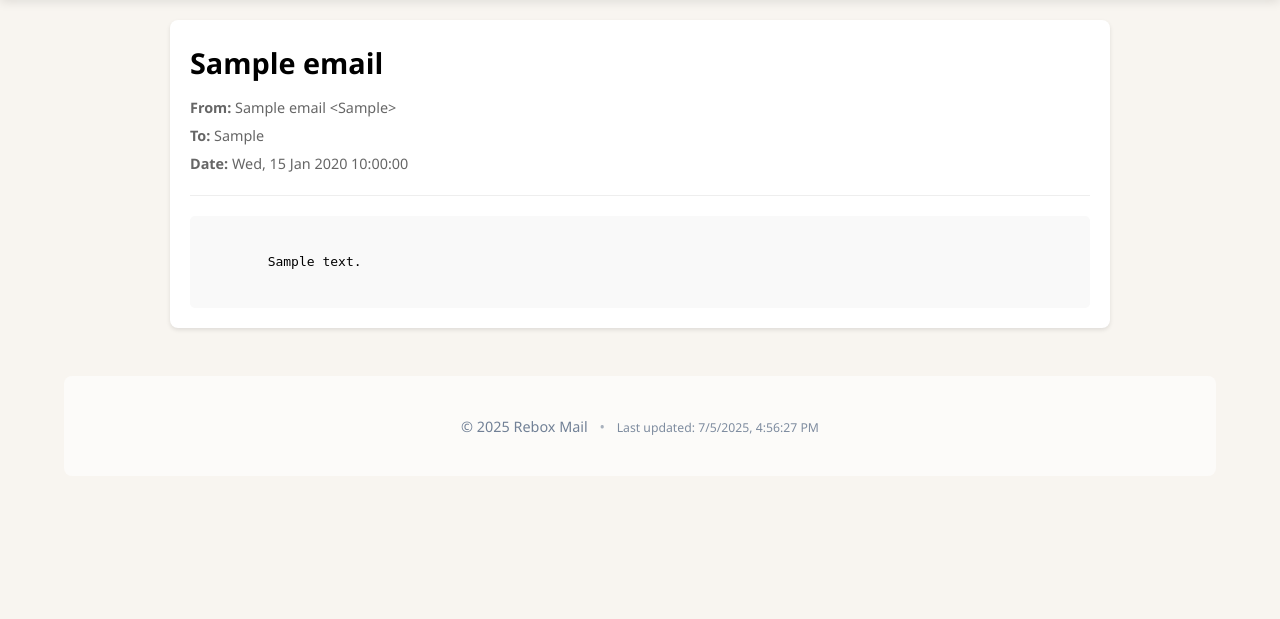
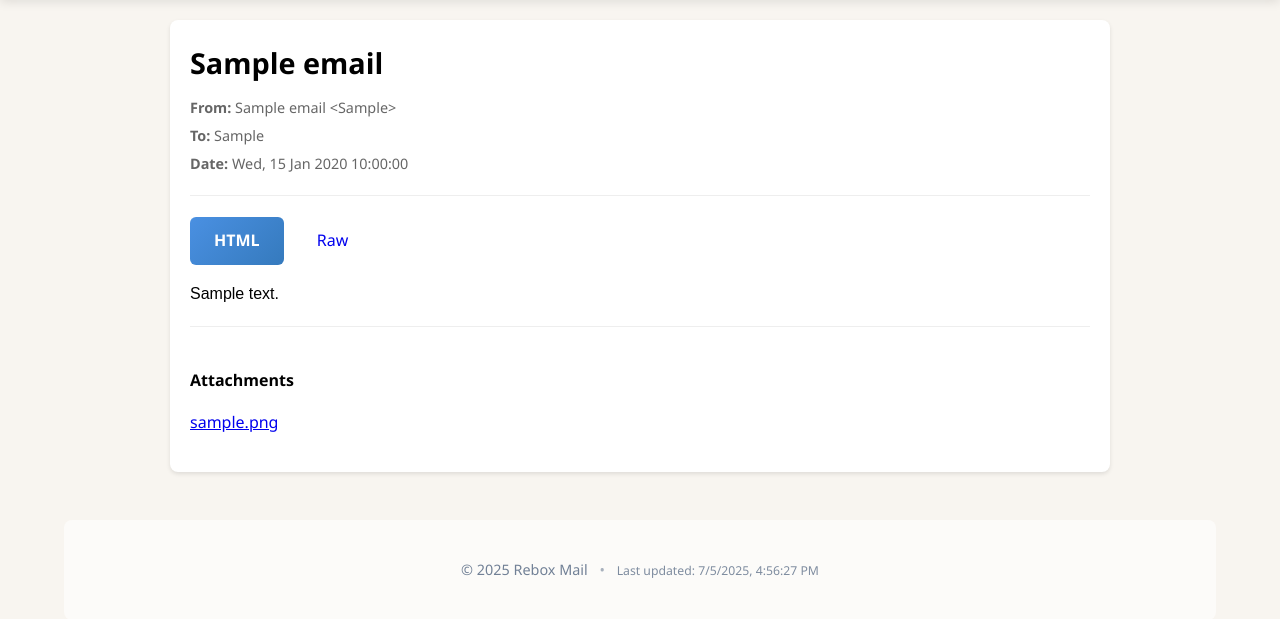
Before and after one commit to dmcclung/rebox, a Flask app: page /email/1 in a window 1280 px wide. Shown: the part 86-705 px from the top of the page. Run offline with Flask 3, Linux system fonts and the light colour scheme; a user stored in the database is signed in; tables that the repository leaves empty hold one stand-in row (values such as "Sample post").

Commit message:
feat: add support for email attachments and HTML content display

```diff
--- a/app.py
+++ b/app.py
@@ -4,7 +4,7 @@ import os
 from datetime import timedelta
 from db import db
 from migrate import migrate
-from models.user import User
+from models import User, Email, EmailAlias, Attachment
 
 from dotenv import load_dotenv
 load_dotenv()
--- a/models/__init__.py
+++ b/models/__init__.py
@@ -1,4 +1,6 @@
 from .user import User
 from .email import Email
+from .email_alias import EmailAlias
+from .attachment import Attachment
 
-__all__ = ['User', 'Email']
+__all__ = ['User', 'Email', 'EmailAlias', 'Attachment']
--- a/requirements.txt
+++ b/requirements.txt
@@ -9,3 +9,4 @@ Flask-SQLAlchemy
 Flask-Migrate
 flask-login
 Faker
+bleach
--- a/routes/ui.py
+++ b/routes/ui.py
@@ -1,7 +1,9 @@
-from flask import Blueprint, render_template, redirect, url_for, send_from_directory, current_app, flash
+from flask import Blueprint, render_template, redirect, url_for, send_from_directory, current_app, flash, request
 from flask_login import login_required, current_user, logout_user
 import os
-from models import Email
+import re
+from models import Email, Attachment
+import bleach
 
 bp = Blueprint('ui', __name__)
 
@@ -37,8 +39,69 @@ def favicon():
 @bp.route('/email/<int:email_id>')
 @login_required
 def view_email(email_id):
-    email = Email.query.get(email_id)
-    if not email or email.user_id != current_user.id:
-        flash('Email not found or you do not have permission to view it.', 'danger')
+    email = Email.query.get_or_404(email_id)
+    if email.user_id != current_user.id:
+        flash('You do not have permission to access this email.', 'danger')
         return redirect(url_for('ui.index'))
-    return render_template('view_email.html', email=email)
+
+    view_mode = request.args.get('view', 'html')
+    sanitized_html = ""
+    if email.body_html:
+        # Define allowed tags and attributes for bleach
+        allowed_tags = list(bleach.ALLOWED_TAGS) + ['html', 'body', 'head', 'title', 'style', 'img']
+        allowed_attrs = {
+            '*': ['class', 'style'],
+            'a': ['href', 'title'],
+            'img': ['src', 'alt', 'width', 'height']
+        }
+
+        # Allow 'cid' protocol for inline images
+        allowed_protocols = list(bleach.ALLOWED_PROTOCOLS) + ['cid']
+
+        # Sanitize first, keeping cid links
+        temp_sanitized_html = bleach.clean(
+            email.body_html,
+            tags=allowed_tags,
+            attributes=allowed_attrs,
+            protocols=allowed_protocols,
+            strip=True
+        )
+
+        # Handle inline images with CIDs
+        if email.attachments:
+            cid_map = {
+                att.content_id: url_for('ui.download_attachment', attachment_id=att.id)
+                for att in email.attachments if att.content_id
+            }
+
+            def replace_cid(match):
+                cid = match.group(1)
+                url = cid_map.get(cid)
+                if url:
+                    return f'src="{url}"'
+                return match.group(0) # Return original if no mapping found
+
+            sanitized_html = re.sub(r'src="cid:([^"]+)"', replace_cid, temp_sanitized_html)
+        else:
+            sanitized_html = temp_sanitized_html
+
+    return render_template('view_email.html', email=email, sanitized_html=sanitized_html, view_mode=view_mode)
+
+@bp.route('/attachment/<int:attachment_id>/download')
+@login_required
+def download_attachment(attachment_id):
+    attachment = Attachment.query.get_or_404(attachment_id)
+    if attachment.email.user_id != current_user.id:
+        flash('You do not have permission to access this attachment.', 'danger')
+        return redirect(url_for('ui.index'))
+
+    try:
+        directory, filename = os.path.split(attachment.file_path)
+
+        # Serve images inline, other attachments for download
+        as_attachment = not (attachment.content_type and attachment.content_type.startswith('image/'))
+
+        return send_from_directory(directory, filename, as_attachment=as_attachment)
+    except FileNotFoundError:
+        flash('Attachment file not found.', 'danger')
+        return redirect(url_for('ui.view_email', email_id=attachment.email_id))
--- a/templates/view_email.html
+++ b/templates/view_email.html
@@ -30,11 +30,38 @@
     }
     .email-body {
         line-height: 1.6;
+    }
+    .email-body.html-view {
+        white-space: normal;
+        font-family: sans-serif;
+    }
+    .email-body.raw-view {
         white-space: pre-wrap; /* Preserve whitespace and newlines */
         font-family: monospace;
         background-color: #f9f9f9;
         padding: 15px;
         border-radius: 5px;
+    }
+    .view-toggle {
+        margin-bottom: 15px;
+    }
+    .view-toggle .btn {
+        margin-right: 5px;
+    }
+    .attachments-section {
+        margin-top: 20px;
+        padding-top: 20px;
+        border-top: 1px solid #eee;
+    }
+    .attachments-section h4 {
+        margin-bottom: 10px;
+    }
+    .attachments-section ul {
+        list-style: none;
+        padding-left: 0;
+    }
+    .attachments-section li {
+        margin-bottom: 5px;
     }
 </style>
 {% endblock %}
@@ -49,8 +76,35 @@
             <div><strong>Date:</strong> {{ email.received_at.strftime('%a, %d %b %Y %H:%M:%S %z') }}</div>
         </div>
     </div>
-    <div class="email-body">
-        {{ email.body }}
+
+    <div class="view-toggle">
+        <a href="{{ url_for('ui.view_email', email_id=email.id, view='html') }}" class="btn btn-sm {{ 'btn-primary' if view_mode == 'html' else 'btn-secondary' }}">HTML</a>
+        <a href="{{ url_for('ui.view_email', email_id=email.id, view='raw') }}" class="btn btn-sm {{ 'btn-primary' if view_mode == 'raw' else 'btn-secondary' }}">Raw</a>
     </div>
+
+    <div class="email-body {{ 'html-view' if view_mode == 'html' else 'raw-view' }}">
+        {% if view_mode == 'raw' %}
+            {{ email.raw }}
+        {% elif sanitized_html %}
+            {{ sanitized_html|safe }}
+        {% else %}
+            {{ email.body }}
+        {% endif %}
+    </div>
+
+    {% if email.attachments %}
+    <div class="attachments-section">
+        <h4>Attachments</h4>
+        <ul>
+            {% for attachment in email.attachments %}
+            <li>
+                <a href="{{ url_for('ui.download_attachment', attachment_id=attachment.id) }}">
+                    {{ attachment.filename }}
+                </a>
+            </li>
+            {% endfor %}
+        </ul>
+    </div>
+    {% endif %}
 </div>
 {% endblock %}
```
Also changed, not shown: email_processor.py (+61 -13 lines), migrations/versions/bd071932b8e2_add_body_html_and_raw_columns_to_email.py (added, +42 -0 lines), models/attachment.py (added, +21 -0 lines), models/email.py (+8 -2 lines).
